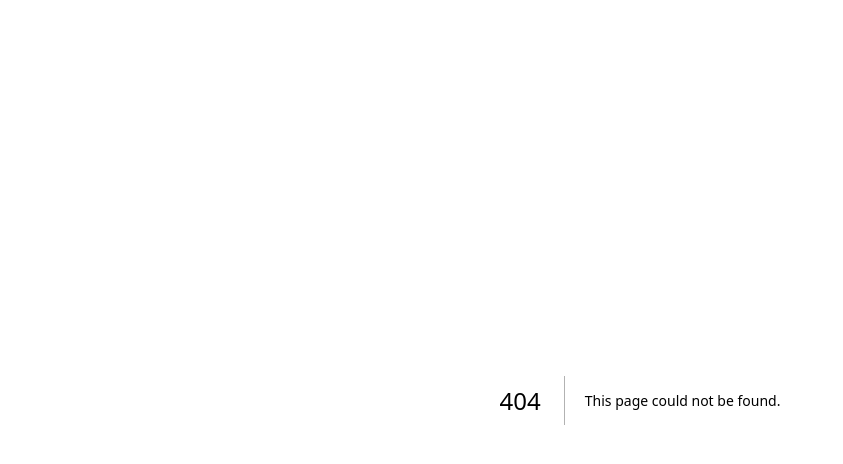
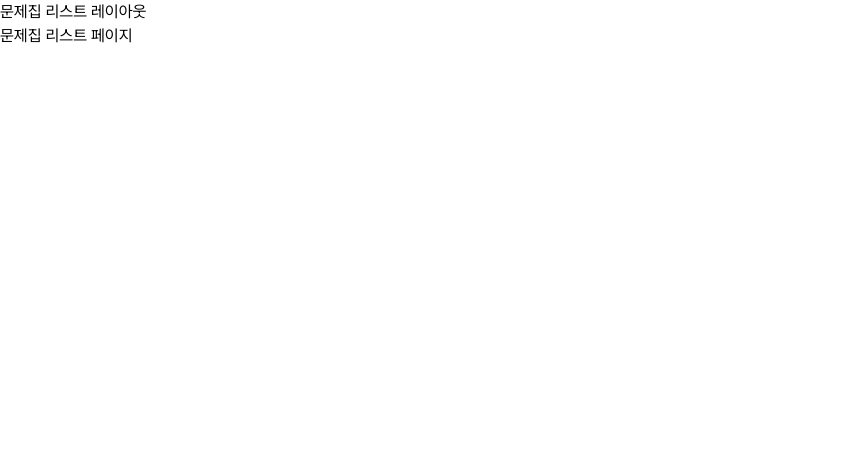
Before and after one commit to QuizBank-Dev/QuizBank-FE, a Next.js app: page /quizbook in a window 1280 px wide. Before the commit this address had no page. Shown: the top 464 px of the page, without its empty margins (0-843 px from the left). Built offline with nearby package versions, Linux system fonts and the light colour scheme.

Commit message:
🚚 라우트 폴더 구조 정의

```diff
--- /dev/null
+++ b/src/app/quizbook/(layout)/layout.tsx
@@ -0,0 +1,8 @@
+export default function Layout({ children }: { children: React.ReactNode }) {
+    return (
+        <>
+            <div>문제집 리스트 레이아웃</div>
+            <main>{children}</main>
+        </>
+    )
+}
--- /dev/null
+++ b/src/app/quizbook/(layout)/page.tsx
@@ -0,0 +1,3 @@
+export default function Page() {
+    return <div>문제집 리스트 페이지</div>
+}
--- /dev/null
+++ b/src/app/quizbook/(no-layout)/[quizbookId]/(layout)/layout.tsx
@@ -0,0 +1,8 @@
+export default function Layout({ children }: { children: React.ReactNode }) {
+    return (
+        <>
+            <div>문제집 상세 페이지 레이아웃</div>
+            <main>{children}</main>
+        </>
+    )
+}
--- /dev/null
+++ b/src/app/quizbook/(no-layout)/[quizbookId]/(layout)/page.tsx
@@ -0,0 +1,3 @@
+export default function Page() {
+    return <div>문제집 상세 페이지</div>
+}
--- /dev/null
+++ b/src/app/quizbook/(no-layout)/post/layout.tsx
@@ -0,0 +1,7 @@
+interface Props {
+    children: React.ReactNode
+}
+
+export default function Layout({ children }: Props) {
+    return <main>{children}</main>
+}
--- /dev/null
+++ b/src/app/quizbook/(no-layout)/post/page.tsx
@@ -0,0 +1,3 @@
+export default function Page() {
+    return <div>문제집 등록 페이지</div>
+}
```
